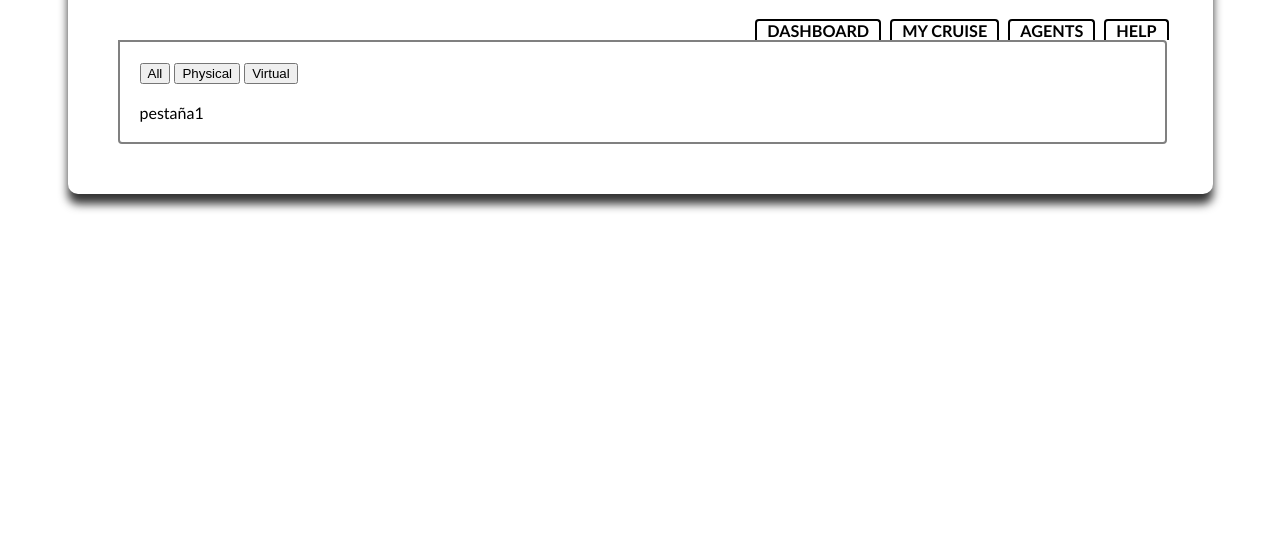
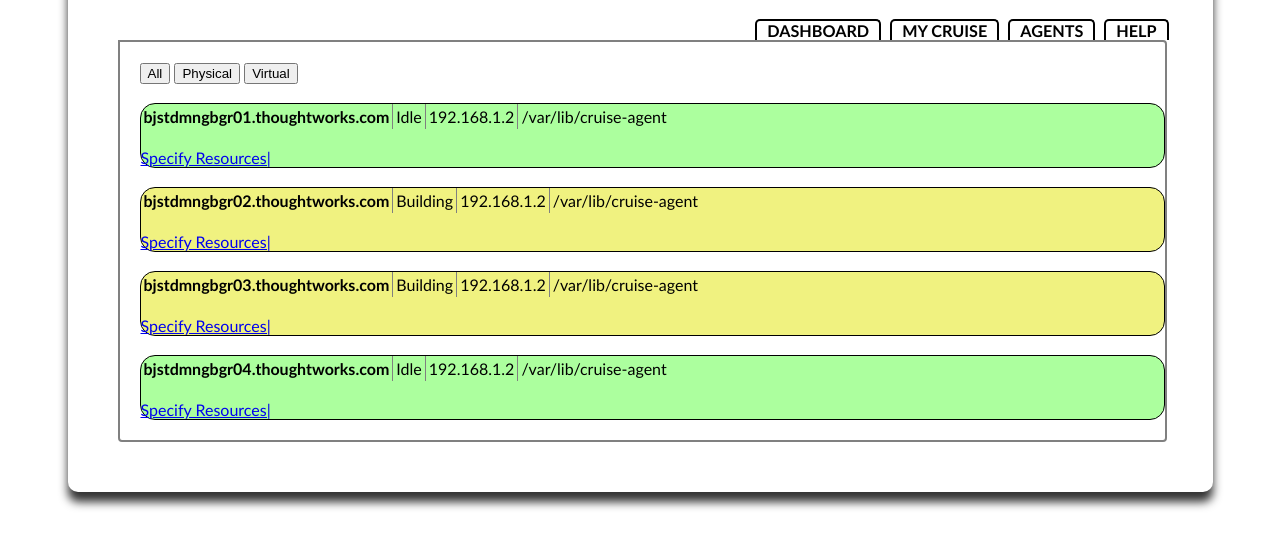
Before and after one commit to lesashley/retoPortafolio, a plain HTML site: page index.html in a window 1280 px wide. Shown: the part 91-638 px from the top of the page. Drawn offline with Linux system fonts and the light colour scheme.

Commit message:
Pop up 50%

```diff
--- a/assets/css/style.css
+++ b/assets/css/style.css
@@ -44,8 +44,8 @@ body{
     /*text-decoration-color: black;*/
     margin: 0px 29px 0px -20px;
     background: white;
-    border-top-left-radius: 4px;
-    border-top-right-radius: 4px;
+    border-top-left-radius: 5px;
+    border-top-right-radius: 5px;
     border: 2px solid black;
     border-bottom: black;
     padding: 0px 10px 0px 10px;
@@ -66,8 +66,32 @@ body{
     border: 2px solid gray;
     width: 1025px;
 }
-/*hr.v{
-  width: 1px;
-  height: 500px;
-  float: right;
+/*
+.circulo{
+    border-radius:50%;
+    width: 35px;
+    height: 35px;
+    background: gray;
 }*/
+
+div.n1{
+    background: #acff9e;
+		border: 1px solid black;
+    border-radius:15px;
+}
+
+div.n2{
+    background: #f0f280;
+		border: 1px solid black;
+    border-radius:15px;
+}
+div.n3{
+  background: #f0f280;
+		border: 1px solid black;
+    border-radius:15px;
+}
+div.n4{
+    background: #acff9e;
+		border: 1px solid black;
+    border-radius:15px;
+}
--- a/assets/js/app.js
+++ b/assets/js/app.js
@@ -8,3 +8,19 @@ function pestana(tab_id) {//funcion tab que recibe el parametro del id
 			}
 		}
 	}
+function popup(){
+  window.open("popup.html","","width=300,height=150,status=no,directories=no,toolbar=no,menubar=no,scrollbars=no,location=0,resizable=no,titlebar=no");
+}
+
+//datoNuevo = document.getElementById("nuevo").value;
+//datoNuevo.split(",");
+
+
+function Dashboard(){
+  this.contenido =[];
+  this.agregarContenido = function(contenido) {
+    this.contenido.push(contenido);};
+  }
+  // this.creandoElementos=function (text,i) {
+  //
+  // }
--- a/index.html
+++ b/index.html
@@ -24,13 +24,58 @@
           <button type="button" name="button" id="all1">All</button>
           <button type="button" name="button" id="physical1">Physical</button>
           <button type="button" name="button" id="virtual1">Virtual</button><br><br>
-          pestaña1
+          <div class="n1" >
+            <!-- <div class="circulo"></div> -->
+            <table cellpadding="3" cellspacing="0" rules="cols" frame="void">
+              <tr>
+                <td><strong>bjstdmngbgr01.thoughtworks.com</strong></td>
+                <td>Idle</td>
+                <td>192.168.1.2</td>
+                <td>/var/lib/cruise-agent</td>
+              </tr>
+            </table> <br>
+            <a href="#" onclick="javascript:popup();return false;">Specify Resources|</a>
+          </div><br>
+
+          <div class="n2" >
+            <table cellpadding="3" cellspacing="0" rules="cols" frame="void">
+              <tr>
+                <td><strong>bjstdmngbgr02.thoughtworks.com</strong></td>
+                <td>Building</td>
+                <td>192.168.1.2</td>
+                <td>/var/lib/cruise-agent</td>
+              </tr>
+            </table> <br>
+            <a href="#">Specify Resources|</a>
+          </div><br>
+          <div class="n3">
+            <table cellpadding="3" cellspacing="0" rules="cols" frame="void">
+              <tr>
+                <td><strong>bjstdmngbgr03.thoughtworks.com</strong></td>
+                <td>Building</td>
+                <td>192.168.1.2</td>
+                <td>/var/lib/cruise-agent</td>
+              </tr>
+            </table> <br>
+            <a href="#">Specify Resources|</a>
+          </div><br>
+          <div class="n4">
+            <table cellpadding="3" cellspacing="0" rules="cols" frame="void">
+              <tr>
+                <td><strong>bjstdmngbgr04.thoughtworks.com</strong></td>
+                <td>Idle</td>
+                <td>192.168.1.2</td>
+                <td>/var/lib/cruise-agent</td>
+              </tr>
+            </table> <br>
+            <a href="#">Specify Resources|</a>
+          </div>
         </div>
         <div id="zlash2" name="pestana">
           <button type="button" name="button" id="all2">All</button>
           <button type="button" name="button" id="physical2">Physical</button>
           <button type="button" name="button" id="virtual2">Virtual</button><br><br>
-          pestaña2
+          <hr>
         </div>
         <div id="zlash3" name="pestana">
           <button type="button" name="button" id="all3">All</button>
```
Also changed, not shown: popup.html (added, +17 -0 lines).
